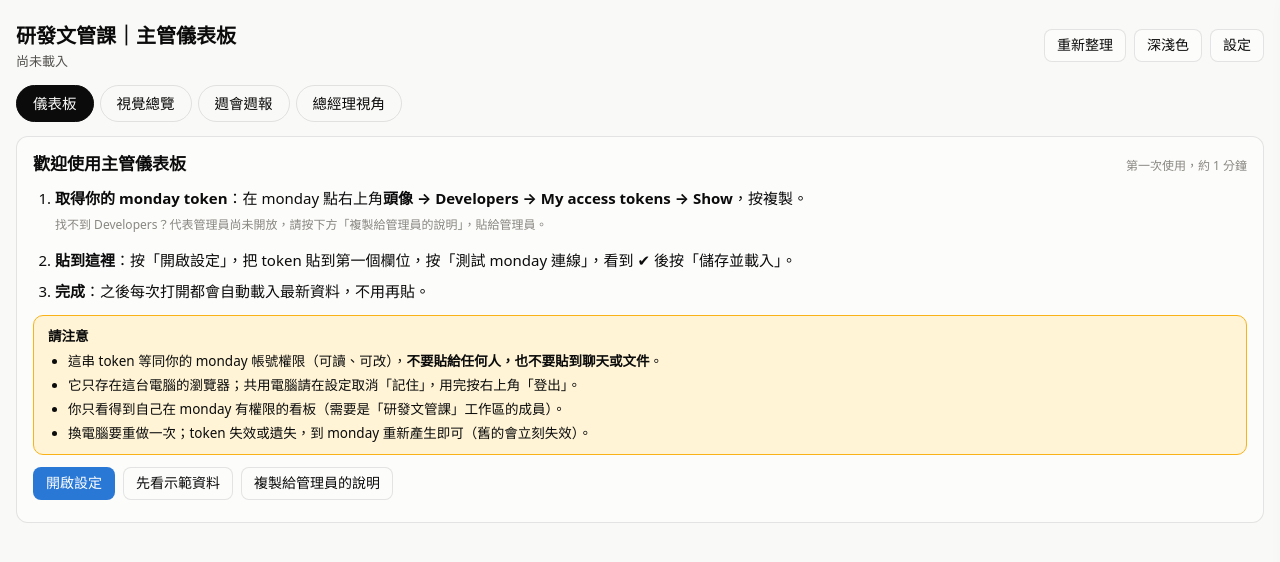
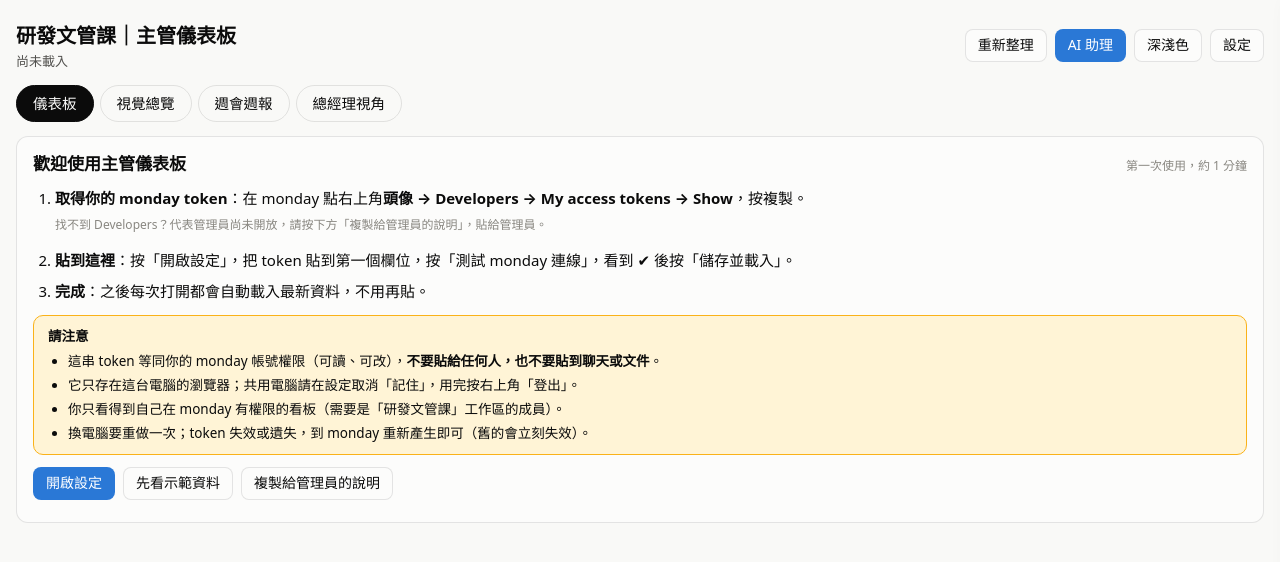
Before and after one commit to hcma204-lab/RDDCC-Leader-View-app, a plain HTML site: page index.html in a window 1280 px wide. Drawn offline with Linux system fonts and the light colour scheme.

Commit message:
Claude 部署更新_261120.v4
還原「AI 助理」按鈕：一律顯示（不再因未設定即時 AI 而隱藏）。

Co-Authored-By: Claude Sonnet 5.5 <noreply@anthropic.com>

```diff
--- a/index.html
+++ b/index.html
@@ -907,7 +907,6 @@ function render(){
   if (ST.error) bn.push(`<div class="banner err"><b>載入失敗：</b>${esc(ST.error)}</div>`);
   $('#banner').innerHTML = bn.join('');
   $('#btnLogout').hidden = !S.token;                              // 有存 token 才顯示「登出」
-  $('#btnAI').hidden = !aiReady();                                // 沒設定即時 AI（橋接）就不顯示這顆按鈕；排程產生的 AI 面板不受影響
   if (!A) {
     main.innerHTML = ST.loading ? '<div class="card welcome">載入中…</div>' : onboardCard();
     return;
```
